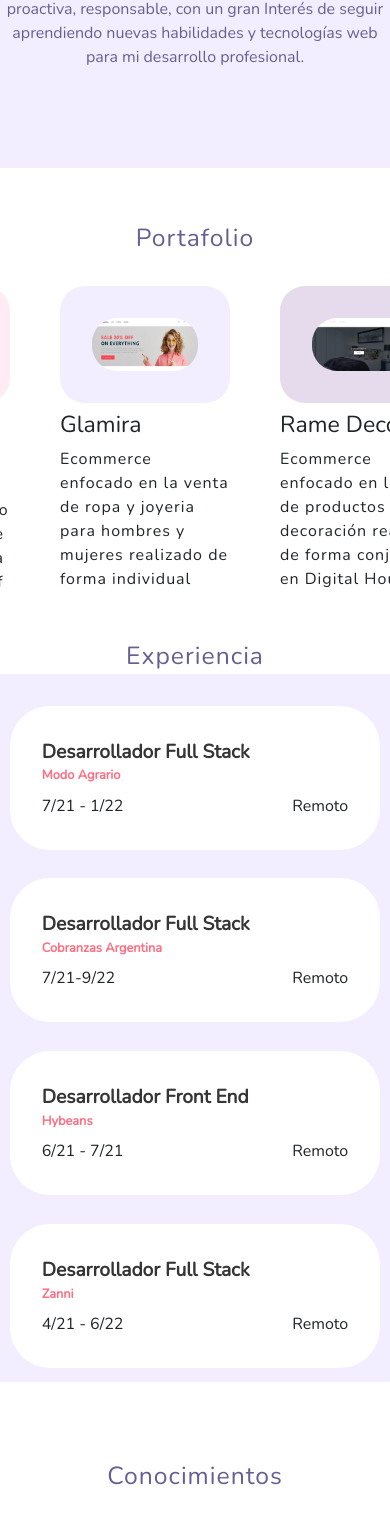
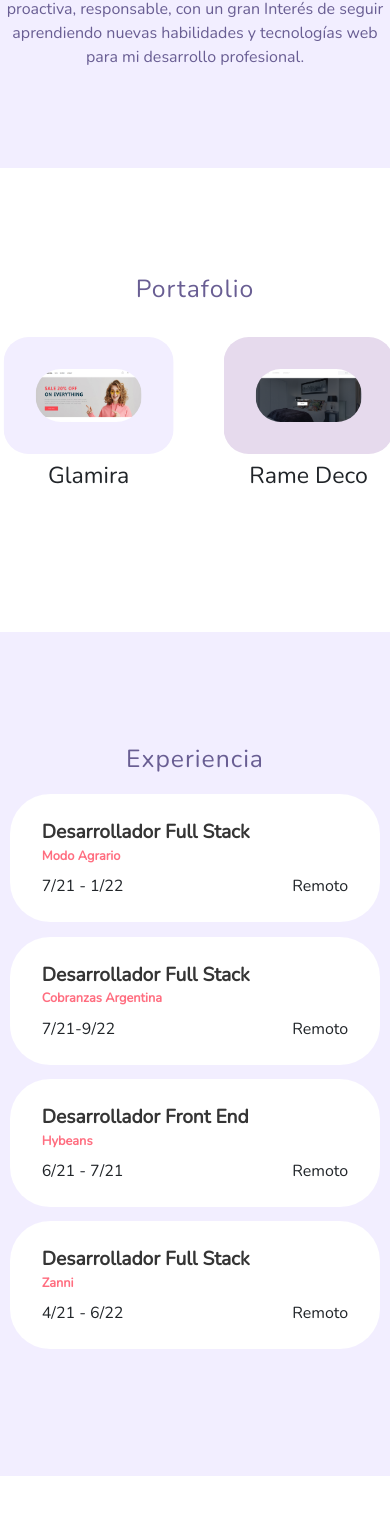
Before and after one commit to matias798/portfolio-nextjs, a Next.js app: page / in a window 390 px wide. Shown: the part 745-2275 px from the top of the page. Built offline with nearby package versions, Linux system fonts and the light colour scheme.

Commit message:
New styles 🖌️ on mobile

```diff
--- a/styles/Experience.module.css
+++ b/styles/Experience.module.css
@@ -1,5 +1,5 @@
 .Bg {
-    background-color: #F2EEFF ;
+    background-color: #F2EEFF;
     width: 100%;
     height: 80vh;
     margin: 0;
@@ -59,7 +59,7 @@
 @media (max-width: 768px) {
 
     .Bg {
-        width: 100vw;
+        height: 100vh;
     }
 
     .Container {
@@ -70,9 +70,8 @@
 
     .Card {
         width: 95%;
-        height: auto;
+        height: 8em;
         margin: 0;
-        margin-top: 0.9em;
         margin-bottom: 0.9em;
     }
 
@@ -84,3 +83,9 @@
         font-size: 0.8em;
     }
 }
+
+@media (max-width: 320px) {
+    .Card{
+        height: 7em;
+    }
+}
--- a/styles/Project.module.css
+++ b/styles/Project.module.css
@@ -41,11 +41,10 @@
 @media screen and (max-width: 768px) {
 
     .Bg {
-        height: 60vh;
-        display: flex;
-        flex-direction: column;
+        height: 55vh;
         justify-content: center;
         align-items: center;
+        text-align: center;
     }
 
     .Card {
@@ -55,4 +54,12 @@
         flex-wrap: wrap;
     }
 
+    .Title {
+        padding-top: 0.9em;
+    }
+
+    .Subtitle {
+        display: none;
+    }
+
 }
```
